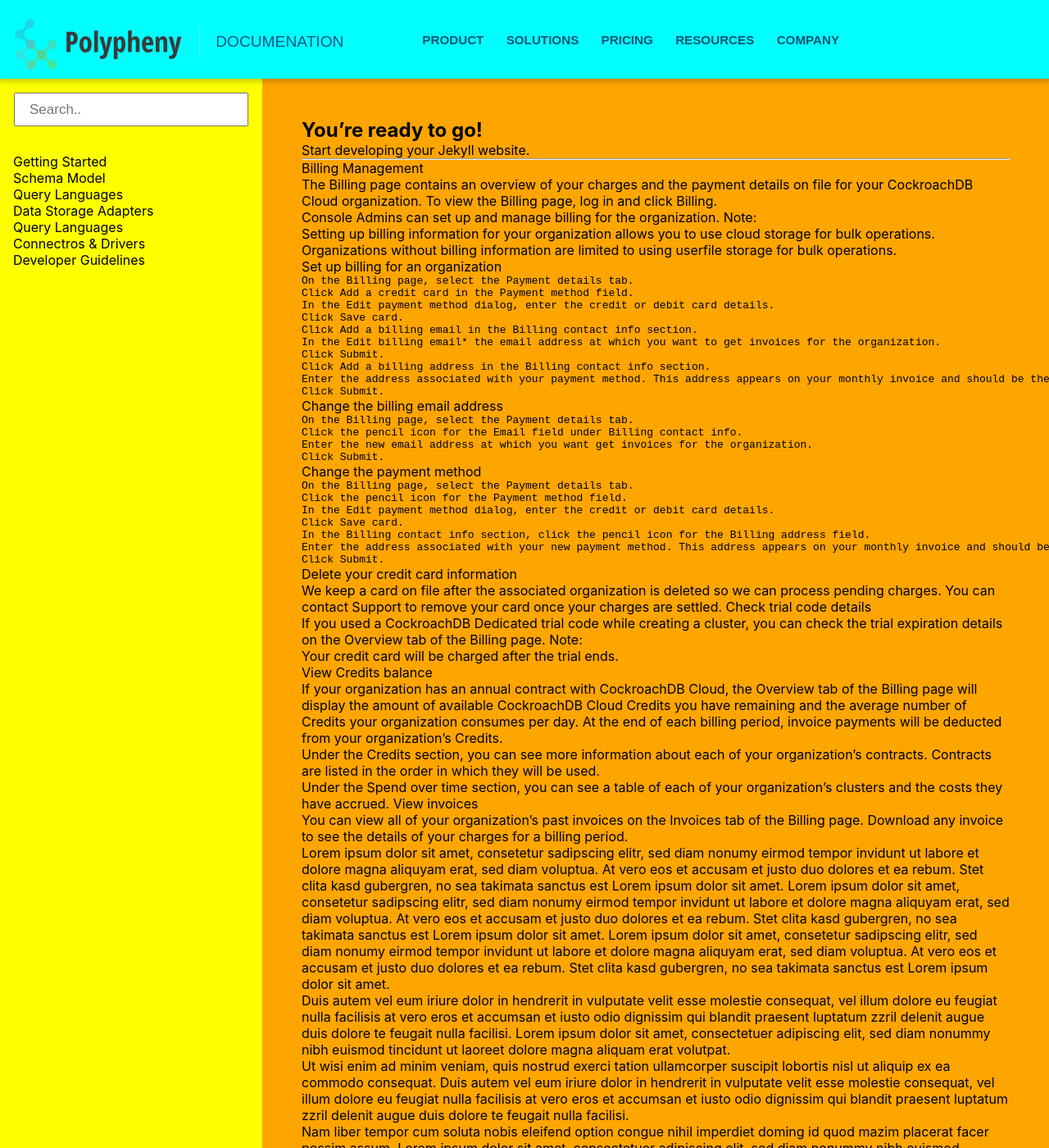
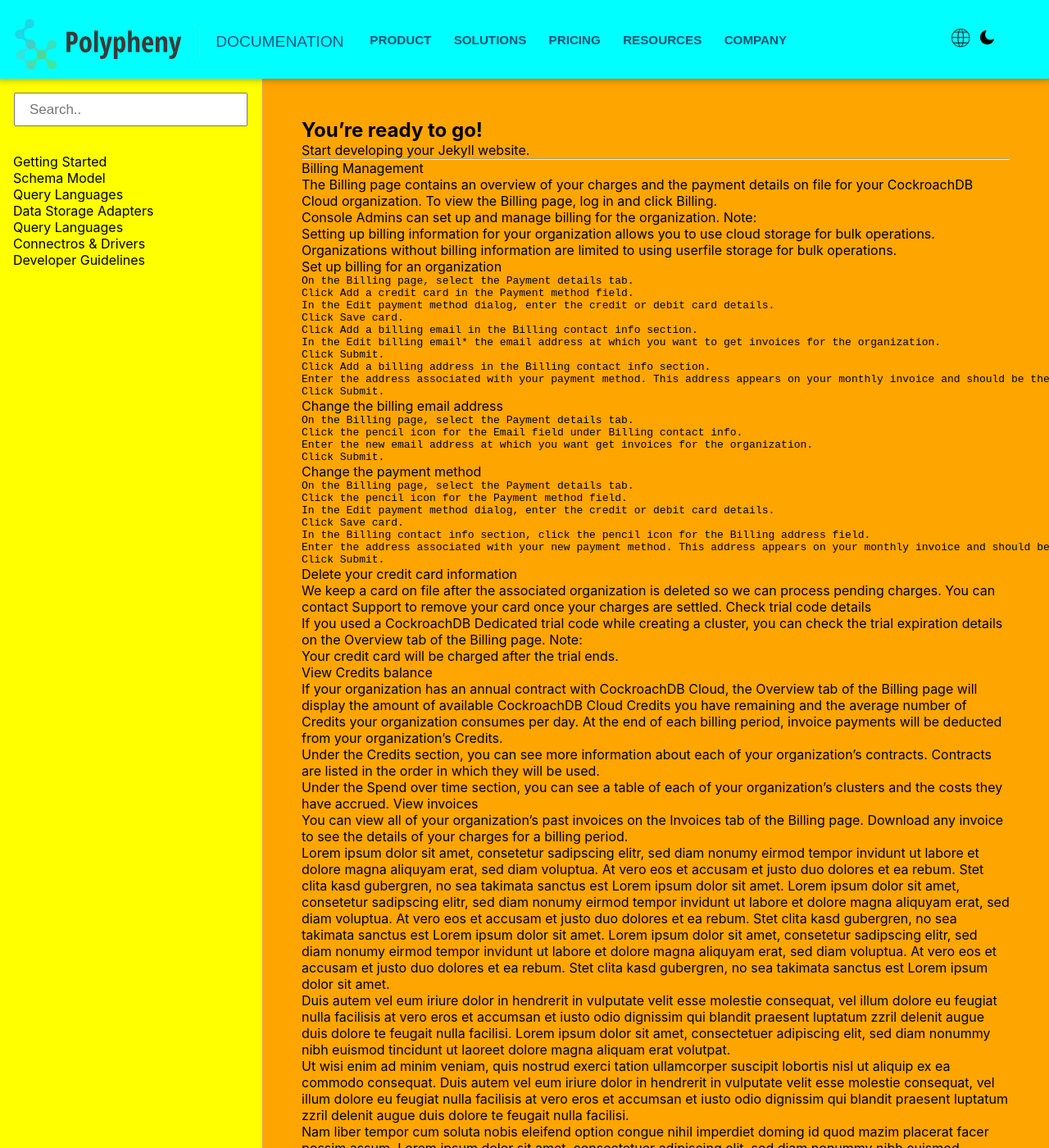
Before and after one commit to hennlo/docs, a Jekyll site: the page built from index.md, in a window 1280 px wide and 1400 px high. Shown: the whole window at 82% size. Built offline with Jekyll 4.4.1, drawn with Linux system fonts in a browser that asks for light colours.

Commit message:
added locality

```diff
--- a/_config.yml
+++ b/_config.yml
@@ -11,7 +11,9 @@ tagline:               >
 # A list of keywords for your blog
 keywords:              [polystore, distribution, databases, multi-stores, nosql, sql]
 
+
 lang: en
+default_lang: en
 
 # Custom Settings
 
--- a/_includes/header.html
+++ b/_includes/header.html
@@ -25,13 +25,15 @@
         {% include navmenu.html %}
     </nav>
 
-    <div class="locality header-col">
+    <div id="locality" class="header-col">
         <div id="language">
             <!-- Language Switcher -->
+            <img alt="Language Switcher" src="/assets/images/utils/world-dark.png">
         </div>
 
         <div id="display-theme">
             <!-- Night/Day Theme Swith -->
+            <img alt="Dark Mode Toggle" src="/assets/images/utils/moon-symbol.png">
         </div>
     </div>
 </div>
--- a/_includes/sidebar.html
+++ b/_includes/sidebar.html
@@ -1,5 +1,5 @@
 <!-- Side navigation -->
-<nav id="sidebarMenu" class="borderRight">
+<nav id="sidebarMenu">
     <div class="column">
         <input type="text" placeholder="Search..">
     </div>
--- a/_sass/main.scss
+++ b/_sass/main.scss
@@ -27,7 +27,7 @@ a {
 
 main {
   overflow-y: auto;  // Adds disbaled scrollbar from parent: "container" back for main content
-  flex-grow: 0;  /* ensures that the container will take up the full height of the parent container */
+  flex-grow: 1;  /* ensures that the container will take up the full height of the parent container */
   background-color: orange;
   z-index: 0;
   padding: 3em;
@@ -155,7 +155,15 @@ a.navbar-item:hover::before {
   height: 3px;
 }
 
+#locality {
+  margin-right: 4em;
+  display: flex;
+}
 
+#locality img{
+  width: 1.5em;
+  margin-left: 0.5em;
+}
 
 
 .column {
@@ -171,15 +179,20 @@ ul {
 
 #sidebarMenu{
   display: flex;
+
   min-height: 100%;
   flex-direction: column;  /* stacks the left and right headers above the bottom content */
-
+  flex-shrink: 1;
+  flex-grow: 1;
   overflow-y: auto;  // Adds disbaled scrollbar from parent: "container" back for sidebar
 
   background-color: yellow;
   width: 20em;
   z-index: 999;
   flex-shrink: 0;  /* makes sure that content is not cut off in a smaller browser window */
+  border-right: 1px solid#D5D8DC;;
+
+  position: relative;
 
   //align-items: center;
 
@@ -200,10 +213,6 @@ ul {
   padding: 1em;
 
 
-}
-
-.border-right {
-  border-right: 100px solid #D6DBE7 !important;
 }
 
 .position-fixed {
```
Also changed, not shown: assets/images/utils/moon-symbol.png (added), assets/images/utils/sun-symbol.png (added), assets/images/utils/world-dark.png (added), assets/images/utils/world-white.png (added), 4 other files.
